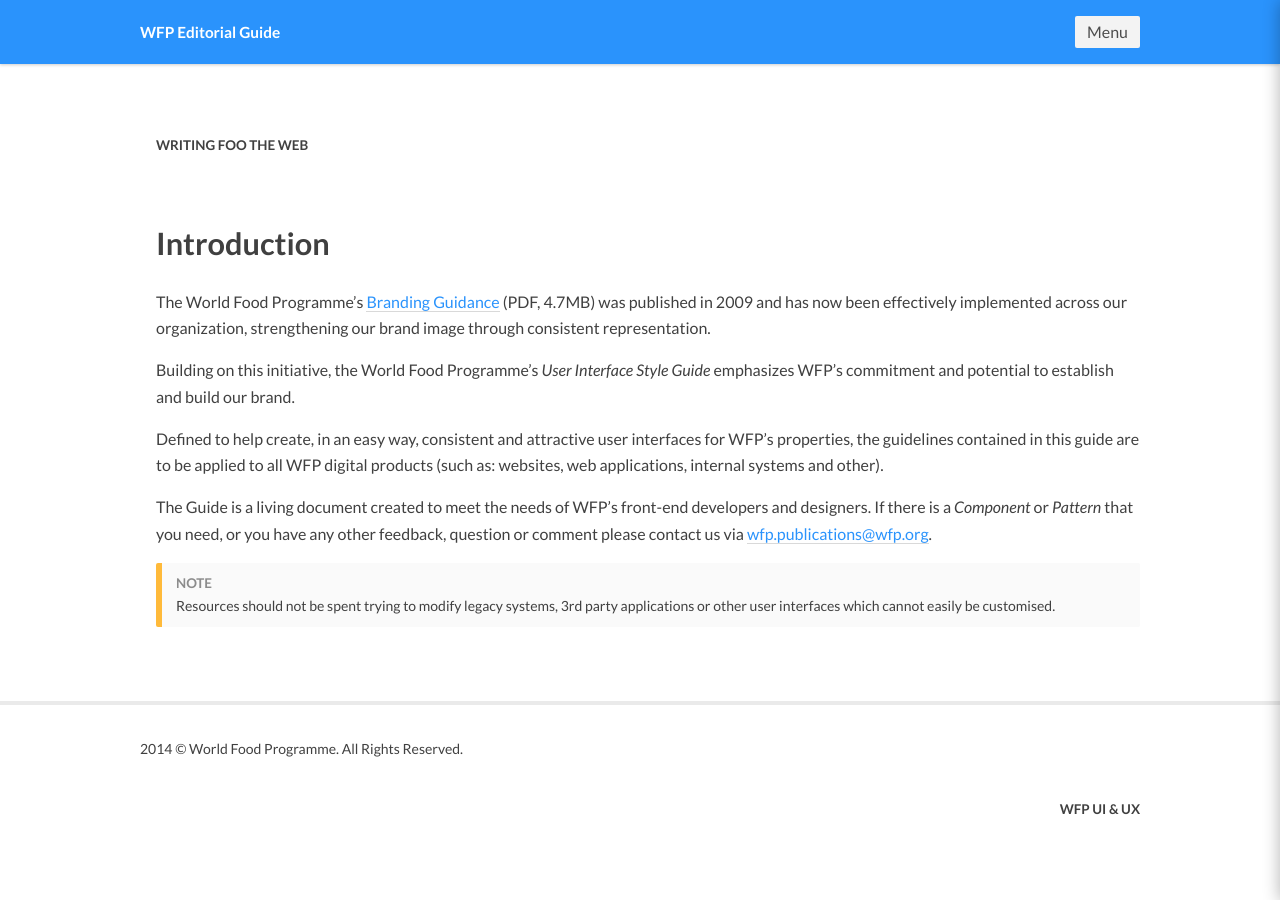
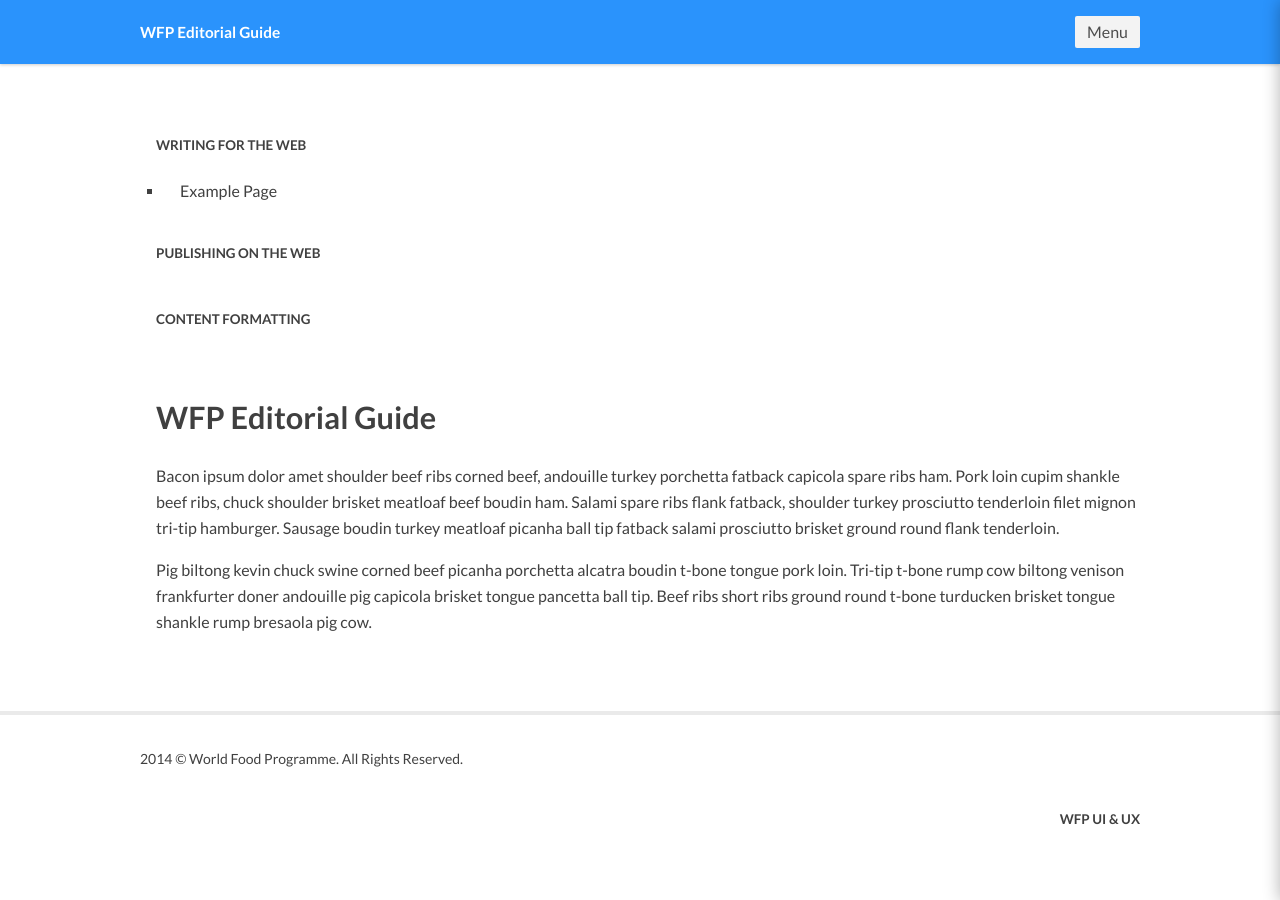
Before and after one commit to wfp/editorial-guide, a Jekyll site: the page built from index.md, in a window 1280 px wide. Built offline with Jekyll 4.4.1, drawn with Linux system fonts in a browser that asks for light colours; nearby versions of some CDN libraries; library files that are not in the unit come from our copies.

Commit message:
Added a sample page and use some bacon lipsum.
- Prepared sample categories (up for change).

```diff
--- a/_config.yml
+++ b/_config.yml
@@ -14,7 +14,7 @@ highlighter: pygments
 kramdown:
   input: GFM
 
-category-list: [Writing Foo The Web]
+category-list: [Writing For The Web, Publishing On The Web, Content Formatting]
 
 # Defaults
 defaults:
--- a/_config_dev.yml
+++ b/_config_dev.yml
@@ -14,7 +14,7 @@ highlighter: pygments
 kramdown:
   input: GFM
 
-category-list: [Writing For The Web]
+category-list: [Writing For The Web, Publishing On The Web, Content Formatting]
 
 # Defaults
 defaults:
--- a/index.md
+++ b/index.md
@@ -1,17 +1,8 @@
 ---
 layout: page
-title: Introduction
+title: WFP Editorial Guide
 ---
 
-The World Food Programme’s [Branding Guidance](http://documents.wfp.org/stellent/groups/communications_content/documents/communications/wfp211867.pdf) (PDF, 4.7MB) was published in 2009 and has now been effectively implemented across our organization, strengthening our brand image through consistent representation.
+Bacon ipsum dolor amet shoulder beef ribs corned beef, andouille turkey porchetta fatback capicola spare ribs ham. Pork loin cupim shankle beef ribs, chuck shoulder brisket meatloaf beef boudin ham. Salami spare ribs flank fatback, shoulder turkey prosciutto tenderloin filet mignon tri-tip hamburger. Sausage boudin turkey meatloaf picanha ball tip fatback salami prosciutto brisket ground round flank tenderloin.
 
-Building on this initiative, the World Food Programme’s _User Interface Style Guide_ emphasizes WFP’s commitment and potential to establish and build our brand.
-
-Defined to help create, in an easy way, consistent and attractive user interfaces for WFP's properties, the guidelines contained in this guide are to be applied to all WFP digital products (such as: websites, web applications, internal systems and other).
-
-The Guide is a living document created to meet the needs of WFP's front-end developers and designers. If there is a _Component_ or _Pattern_ that you need, or you have any other feedback, question or comment please contact us via [wfp.publications@wfp.org](mailto:WFP.PUBLICATIONS@wfp.org?subject=UI%20Style%20Guide).
-
-<div class="notice">
-  <h6 class="title">NOTE</h6>
-  <p>Resources should not be spent trying to modify legacy systems, 3rd party applications or other user interfaces which cannot easily be customised.</p>
-</div>
+Pig biltong kevin chuck swine corned beef picanha porchetta alcatra boudin t-bone tongue pork loin. Tri-tip t-bone rump cow biltong venison frankfurter doner andouille pig capicola brisket tongue pancetta ball tip. Beef ribs short ribs ground round t-bone turducken brisket tongue shankle rump bresaola pig cow.
```
Also changed, not shown: writing-1-example.md (added, +11 -0 lines).
